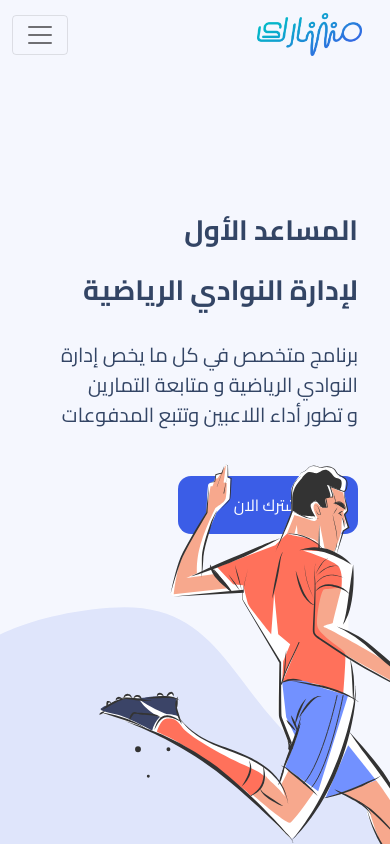
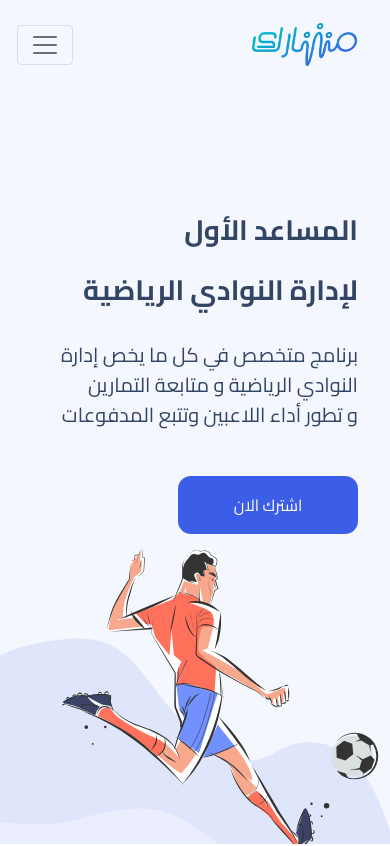
Before and after one commit to abdelrahmantalaat/moshrek, a plain HTML site: page index.html in a window 390 px wide. Shown: the top 846 px of the page. Drawn offline with nearby package versions, Linux system fonts and the light colour scheme.

Commit message:
Finished

```diff
--- a/css/main.css
+++ b/css/main.css
@@ -14,7 +14,8 @@ navigation{
     position: fixed;
     z-index: 1000;
     width: 100%;
-
+    top: 0;
+    left: 0;
 }
 nav .navbar-collapse .navbar-nav{
     margin-left: auto;
@@ -54,6 +55,9 @@ navigation .navbar-light .navbar-collapse .form-inline .inroll-btn{
 @media (max-width:600px) {
     navigation .navbar-light .navbar-brand img{
         height: 43px;
+    }
+    navigation{
+        padding: 10px 5px;
     }
 
 }
@@ -105,17 +109,6 @@ header{
     color: #ffffff;
     margin-top: 30px;
 }
-@media (max-width:600px) {
-    .header-background{
-        width: 50vh;
-        height: 35vh;
-
-    }
-    header{
-        padding: 20px 20px;
-
-    }
-}
 @media (max-width:1000px){
     .header-background{
         width: 80vh;
@@ -123,6 +116,18 @@ header{
 
     }
 }
+@media (max-width:600px) {
+    .header-background{
+        width: 50vh !important;
+        height: 35vh !important;
+
+    }
+    header{
+        padding: 20px;
+
+    }
+}
+
 /* end of header */
 /* start of about */
 .about{
--- a/index.html
+++ b/index.html
@@ -13,6 +13,9 @@
     <title>sporty</title>
 </head>
 <body>
+
+<!-- start of header -->
+<header>
   <navigation id="navigation">
     <div class="container">
       <div class="row">
@@ -48,9 +51,6 @@
     </div>
 
 </navigation>
-<!-- start of header -->
-<header>
-
 <div class="container header-text">
     <div class="row">
         <div class="col-md-6">
```
